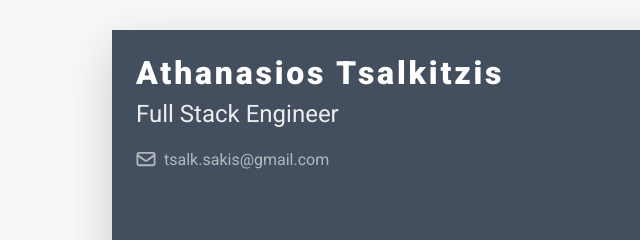
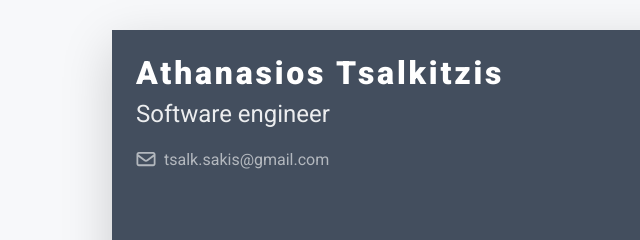
Before and after one commit to SakisTsalk/SakisTsalk.github.io, a plain HTML site: page index.html in a window 1280 px wide. Shown: the top 240 px of the page, 28-668 px from the left. Drawn offline with Linux system fonts and the light colour scheme.

Commit message:
Udpate role in header

```diff
--- a/index.html
+++ b/index.html
@@ -22,7 +22,7 @@
 				    <div class="media-body p-4 d-flex flex-column flex-md-row mx-auto mx-lg-0">
 					    <div class="primary-info">
 						    <h1 class="name mt-0 mb-1 text-white">Athanasios Tsalkitzis</h1>
-						    <div class="title mb-3">Full Stack Engineer</div>
+						    <div class="title mb-3">Software engineer</div>
 						    <ul class="list-unstyled">
 							    <li class="mb-2"><a href="#"><i class="far fa-envelope fa-fw mr-2" data-fa-transform="grow-3"></i>tsalk.sakis@gmail.com</a></li>
 						    </ul>
```
